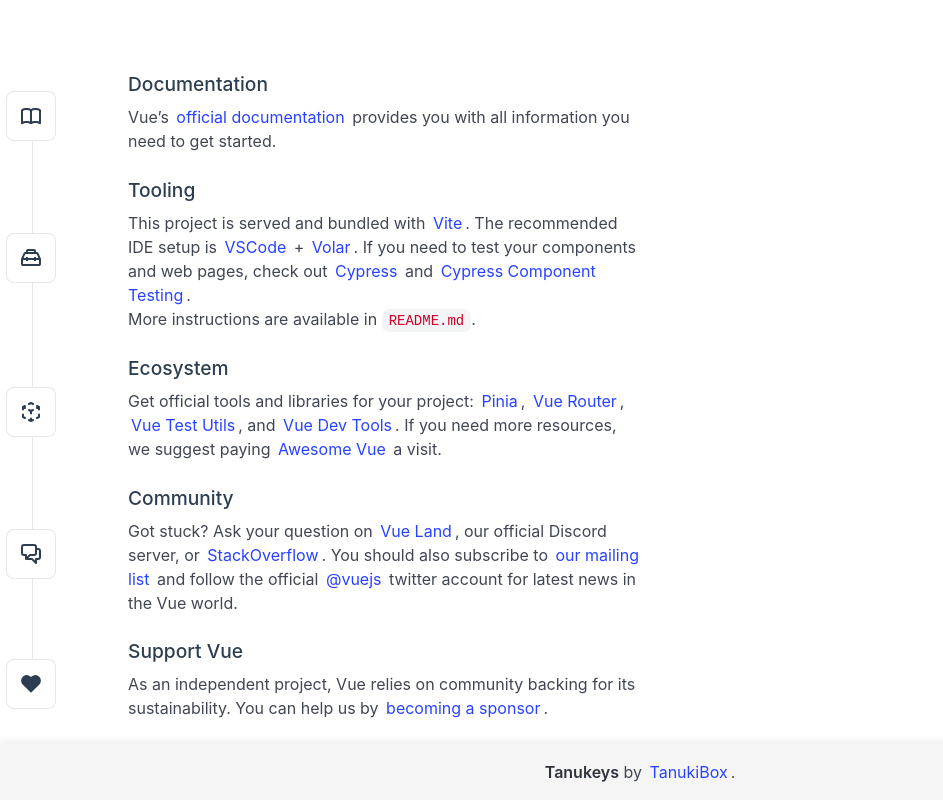
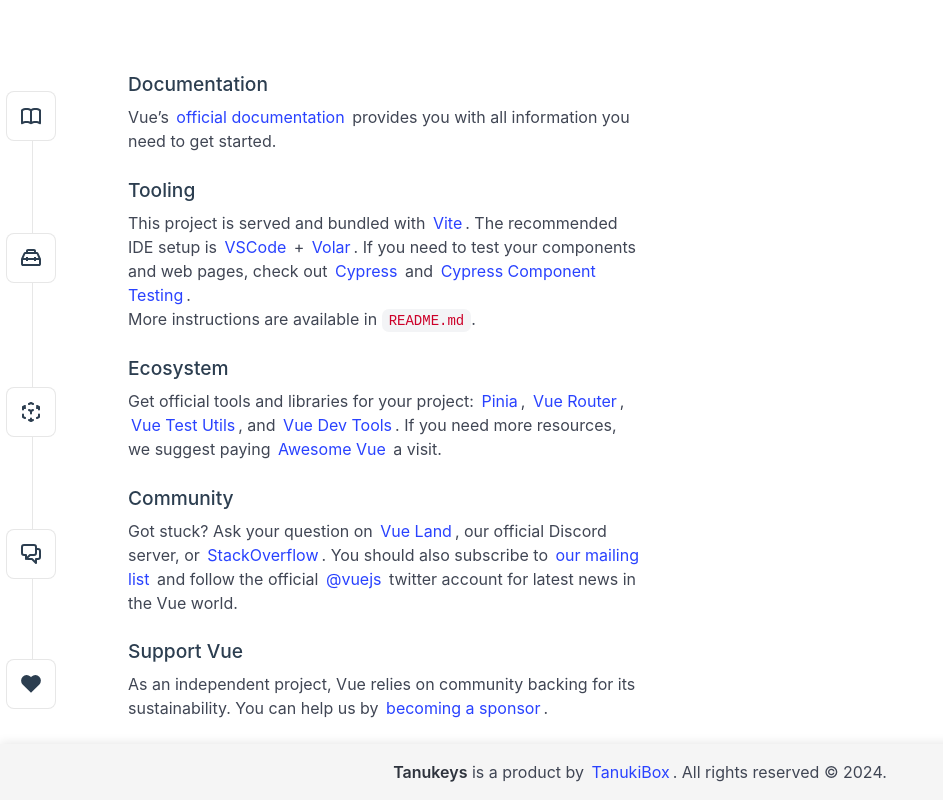
Before and after one commit to tanukibox/tanukeysweb, a Vue app: page / in a window 1280 px wide. Shown: the whole page, without its empty margins (0-943 px from the left). Built offline with nearby package versions, Linux system fonts and the light colour scheme.

Commit message:
add cool info to footer

```diff
--- a/index.html
+++ b/index.html
@@ -14,16 +14,4 @@
   <script type="module" src="/src/main.ts"></script>
 </body>
 
-<footer class="footer">
-  <div class="content has-text-centered">
-    <p>
-      <strong>Tanukeys</strong> by <a href="https://gitlab.com/tanukibox">TanukiBox</a>.
-      <!--The source code is licensed
-      <a href="https://opensource.org/license/mit">MIT</a>. The
-      website content is licensed
-      <a href="https://creativecommons.org/licenses/by-nc-sa/4.0//">CC BY NC SA 4.0</a>.-->
-    </p>
-  </div>
-</footer>
-
 </html>
--- a/src/App.vue
+++ b/src/App.vue
@@ -1,10 +1,21 @@
 <script setup lang="ts">
-import { RouterLink, RouterView } from 'vue-router'
-import HelloWorld from './components/HelloWorld.vue'
+import { RouterView } from 'vue-router'
+
+const currentYear = new Date().getFullYear();
+
 </script>
 
 <template>
   <RouterView />
+
+  <footer class="footer">
+    <div class="content has-text-centered">
+      <p>
+        <strong>Tanukeys</strong> is a product by <a href="https://gitlab.com/tanukibox">TanukiBox</a>. All rights
+        reserved © {{ currentYear }}.
+      </p>
+    </div>
+  </footer>
 </template>
 
 <style>
```
